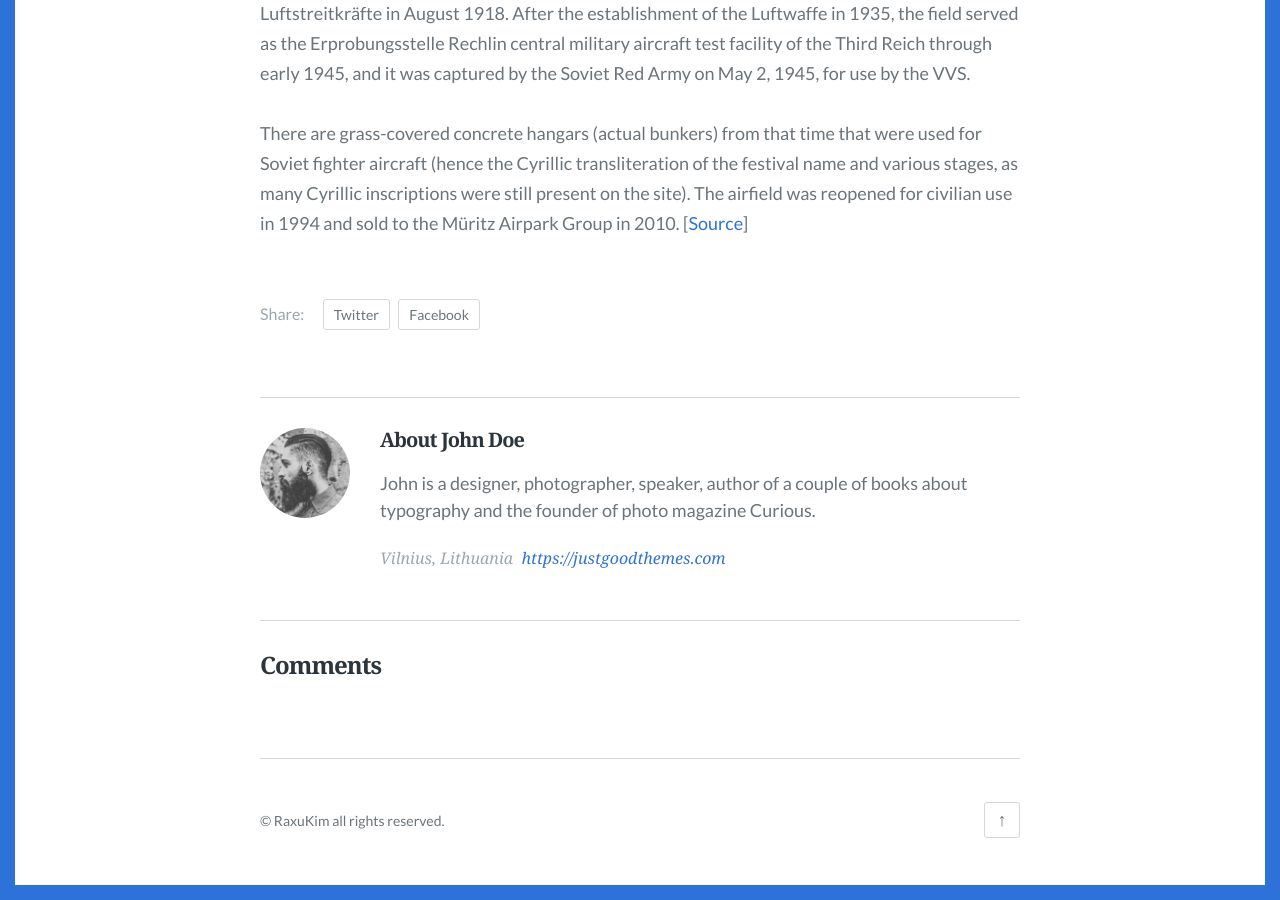
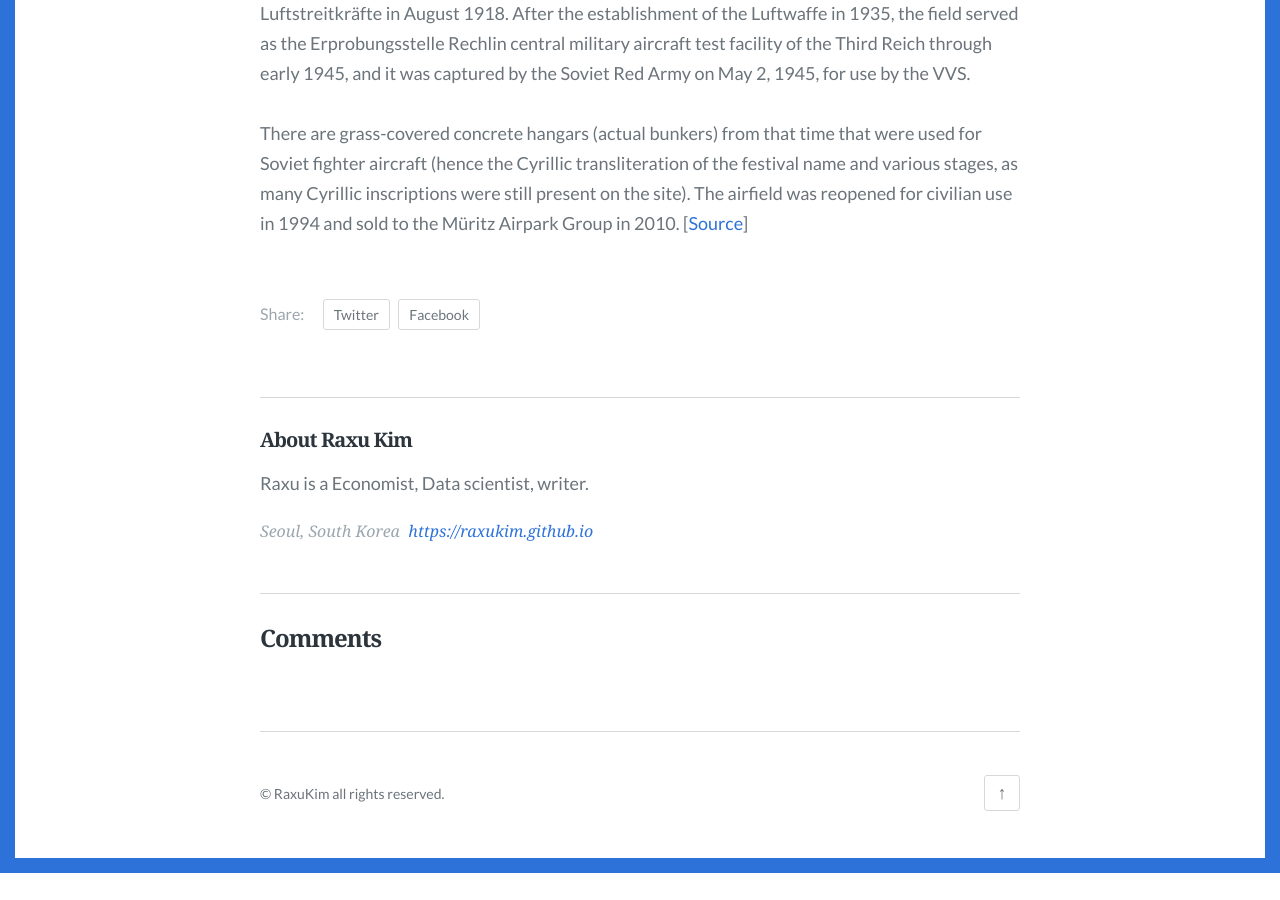
Before and after one commit to AhnjeongKim/RaxuKim.github.io, a Jekyll site: the page built from _posts/2019-01-01-the-advantages-and-disadvantages-of-working-from-home.md, in a window 1280 px wide and 900 px high, scrolled down 2137 px. Built offline with Jekyll 4.4.1, drawn with Linux system fonts in a browser that asks for light colours; comment, search, counter and statistics services are not loaded; after the commit the page ends 3010 px from its top, so only the background shows below that.

Commit message:
Update author.json

```diff
--- a/_data/author.json
+++ b/_data/author.json
@@ -1,7 +1,7 @@
 {
-  "name": "John Doe",
-  "bio": "John is a designer, photographer, speaker, author of a couple of books about typography and the founder of photo magazine Curious.",
-  "url": "https://justgoodthemes.com",
-  "location": "Vilnius, Lithuania",
-  "image": "images/author.png"
+  "name": "Raxu Kim",
+  "bio": "Raxu is a Economist, Data scientist, writer.",
+  "url": "https://raxukim.github.io",
+  "location": "Seoul, South Korea",
+  "image": ""
 }
```
